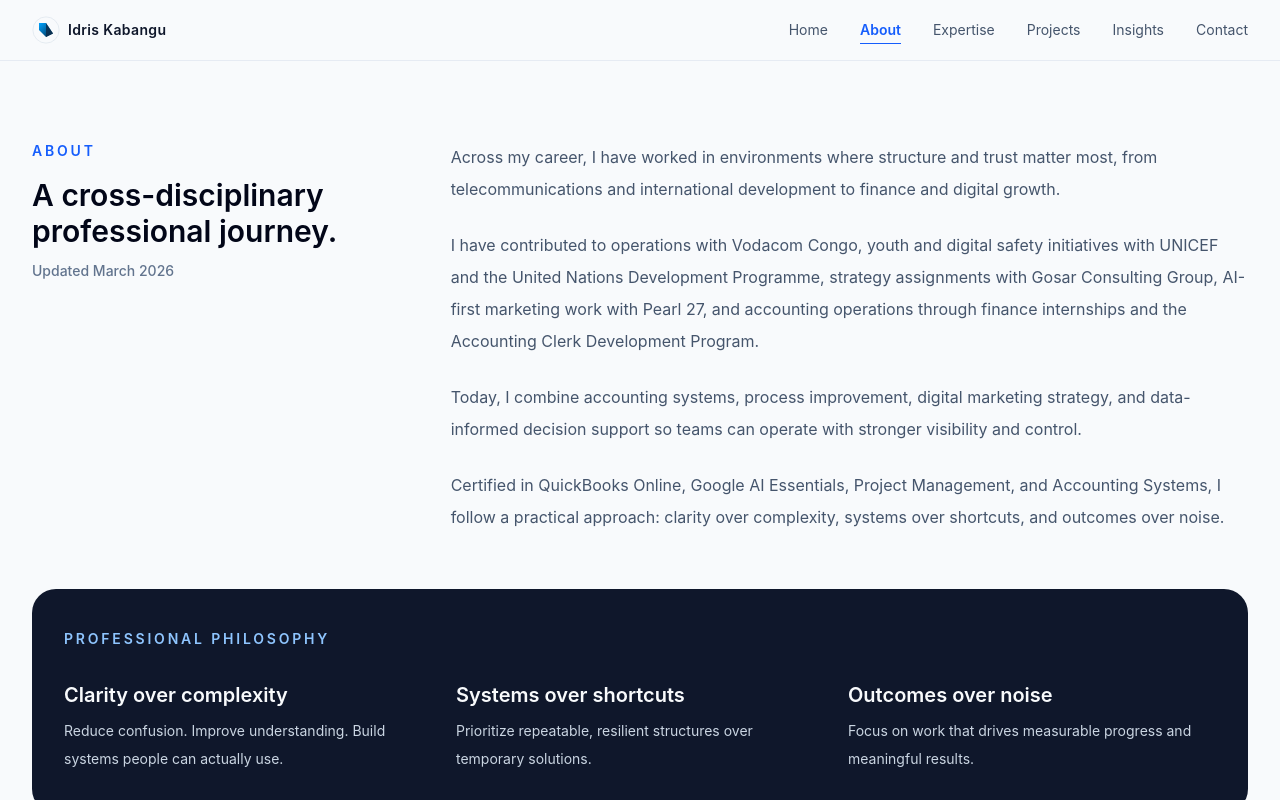
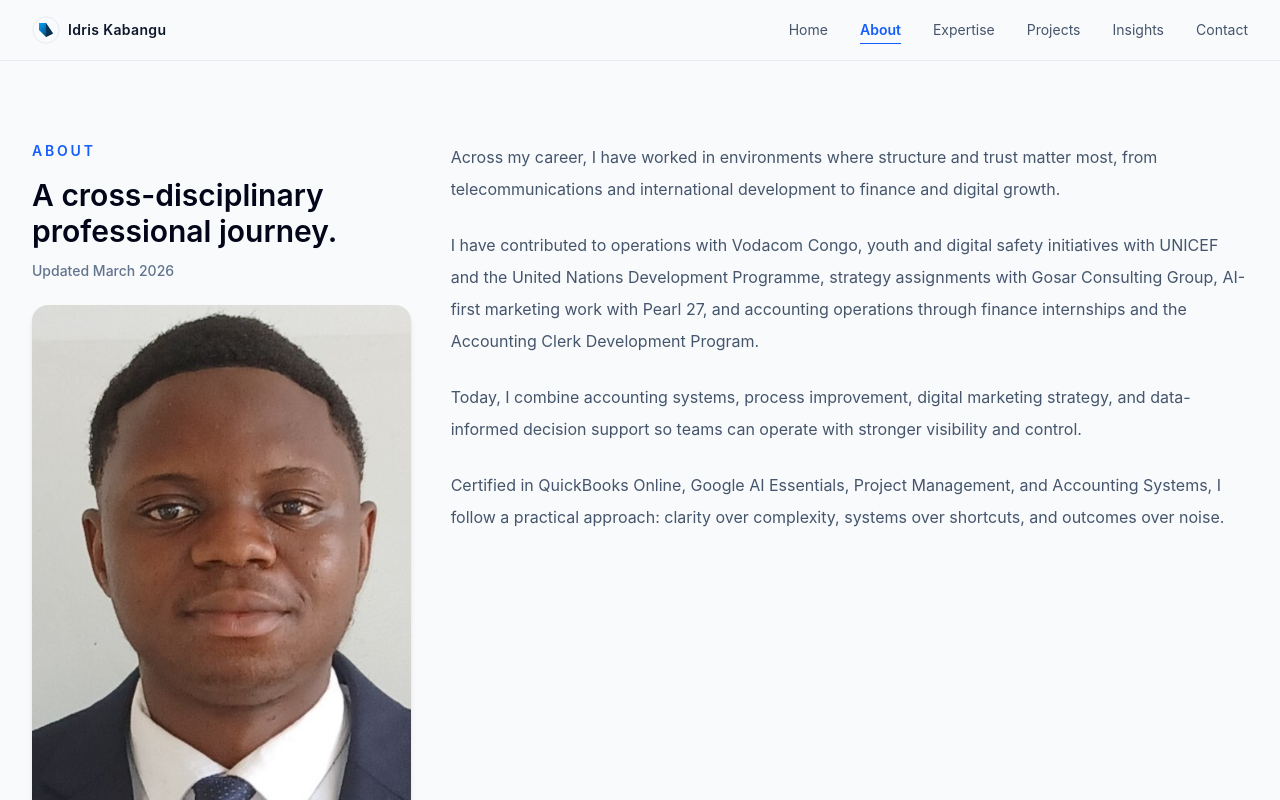
Before and after one commit to kabangumueyema/idris-website, a React (Vite) app: page /about in a window 1280 px wide. Shown: the top 800 px of the page. Built offline with nearby package versions, Linux system fonts and the light colour scheme.

Commit message:
Add profile photo to About section

```diff
--- a/src/components/About.jsx
+++ b/src/components/About.jsx
@@ -1,3 +1,5 @@
+import aboutPhoto from "../assets/about-photo.jpg";
+
 export default function About() {
   return (
     <section id="about" className="mx-auto max-w-7xl px-4 py-20 sm:px-6 lg:px-8">
@@ -6,6 +8,15 @@ export default function About() {
           <p className="text-sm font-semibold uppercase tracking-[0.2em] text-blue-600">About</p>
           <h2 className="mt-4 text-3xl font-semibold text-slate-950">A cross-disciplinary professional journey.</h2>
           <p className="mt-3 text-sm font-medium text-slate-500">Updated March 2026</p>
+          <div className="mt-6 overflow-hidden rounded-2xl shadow-md">
+            <img
+              src={aboutPhoto}
+              alt="Idris Kabangu"
+              width="400"
+              height="480"
+              className="w-full object-cover object-top"
+            />
+          </div>
         </div>
         <div className="lg:col-span-8 space-y-6 text-slate-600 leading-8">
           <p>
```
Also changed, not shown: src/assets/about-photo.jpg (added).
